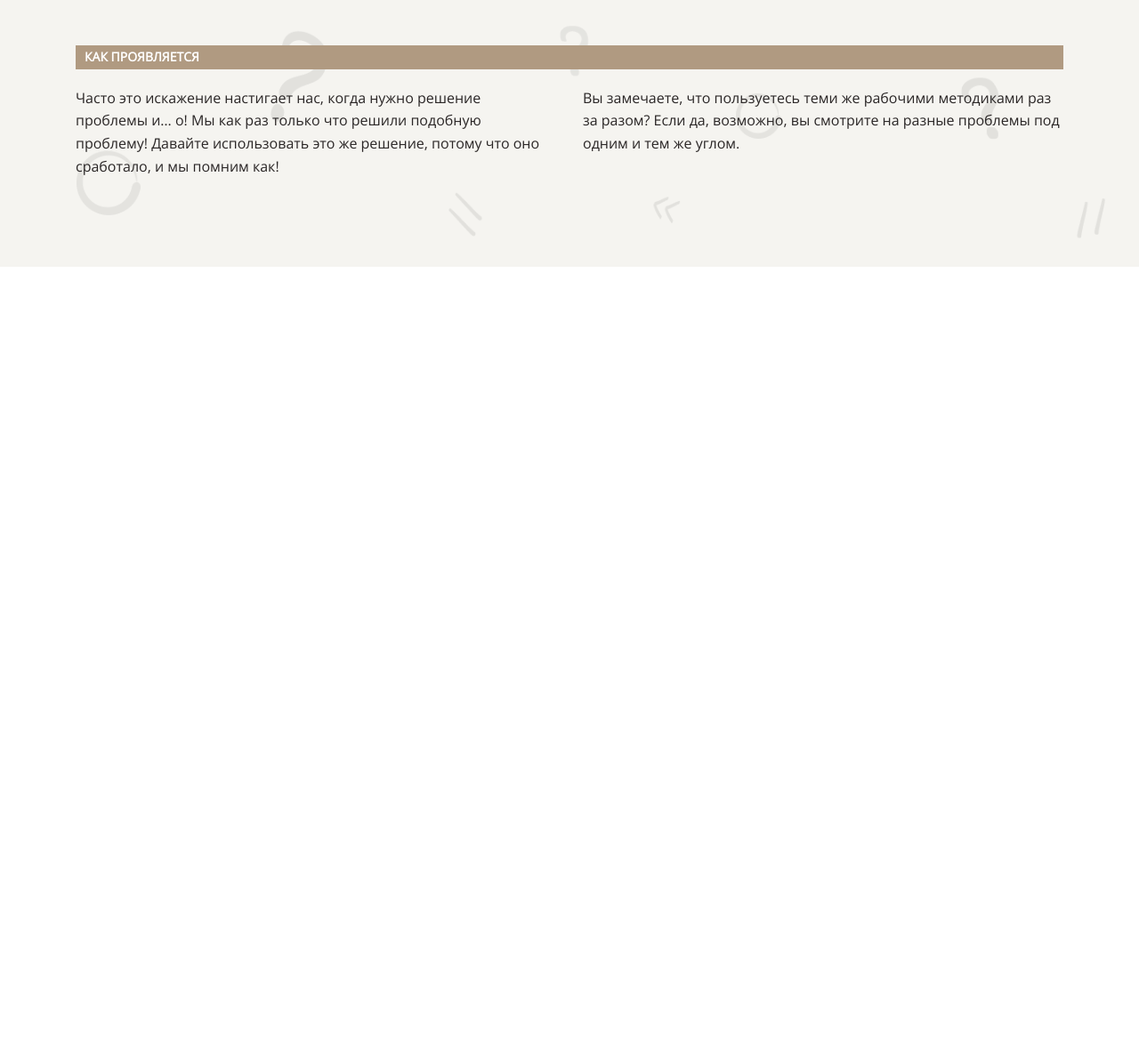
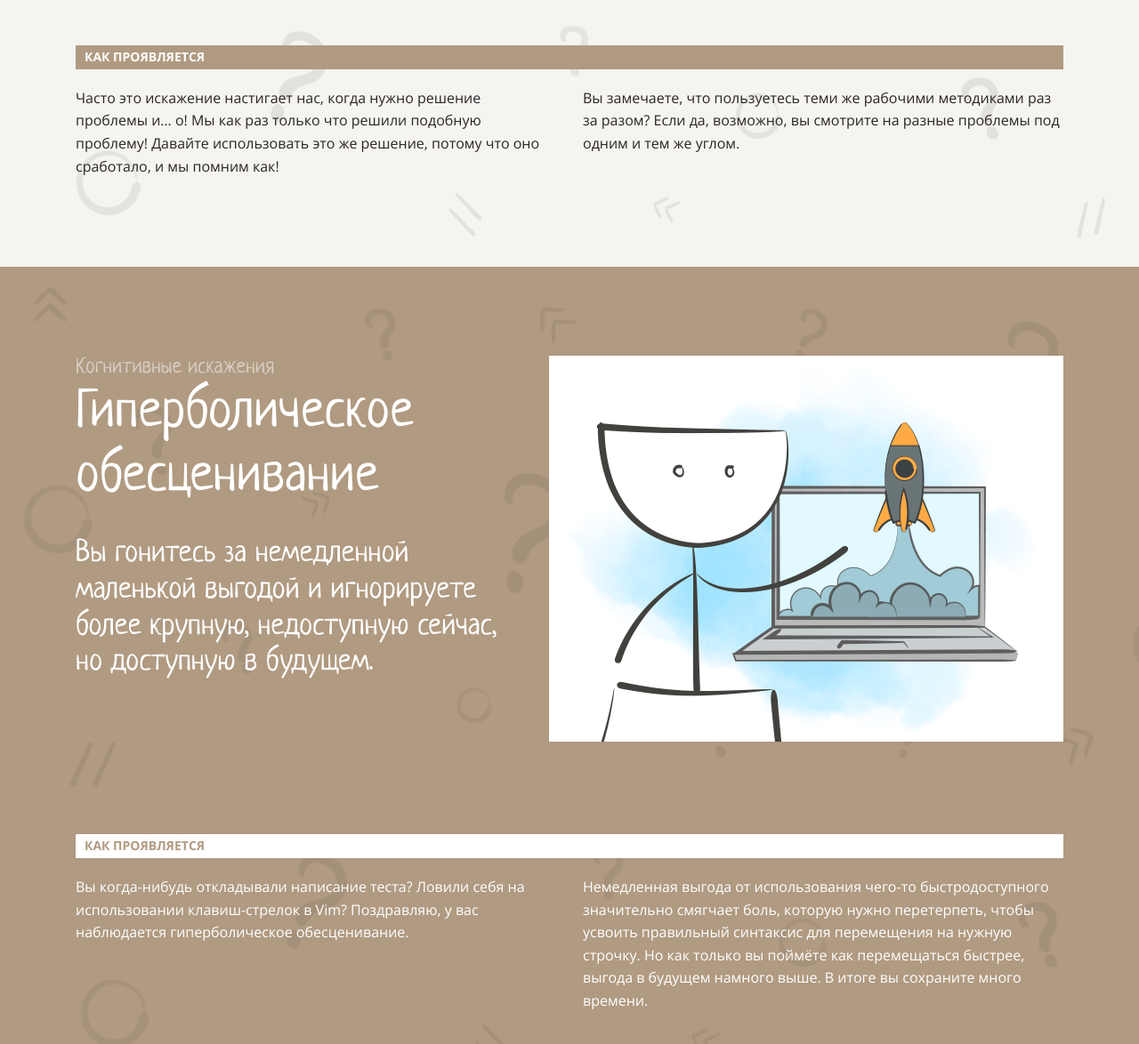
Before and after one commit to Lukyanau-Anton/layout-designer-project-58, a website: page src/index.html in a window 1280 px wide. Shown: the part 5060-6234 px from the top of the page at 89% size. Before the commit the page ends 5360 px from the top, so only its background shows below. Drawn offline with Linux system fonts and the light colour scheme.

Commit message:
add 7 page

```diff
--- a/src/index.html
+++ b/src/index.html
@@ -84,7 +84,7 @@
                                 Вы даёте более высокую оценку тем событиям, которые произошли недавно, и недооцениваете более старые.
                             </p>
                         </a>
-                        <a href="#" class="box box-hover">
+                        <a href="#hyperbolic-depreciation" class="box box-hover">
                             <p class="number">
                                 4
                             </p>
@@ -214,6 +214,40 @@
             </div>
         </section>
         <!-- 7 page -->
+        <section class="seventh-page bg-img bg-brown" id="hyperbolic-depreciation">
+            <div class="container seventh-page">
+                <div class="page-title">
+                    <div class="header-page">
+                        <p class="fnt-sz-24 brown-section">Когнитивные искажения</p>
+                        <h2 class="header-section brown-section">Гиперболическое обесценивание</h2>
+                        <p class="subtitle brown-section">Вы гонитесь за немедленной маленькой выгодой и игнорируете более крупную, недоступную сейчас, но доступную в будущем.</p>
+                    </div>
+                    <div class="img-page">
+                        <img src="/src/img/2.png" alt="hyperbolic-depreciation">
+                    </div>
+                </div>
+                <div class="description-section">
+                    <div class="description brown-section">
+                        <h3 class="title-description brown-section">
+                            Как проявляется
+                        </h3>
+                    </div>
+                    <div class="descriprion columns brown-section">
+                        <div class="left-column column">
+                            <p>
+                                Вы когда-нибудь откладывали написание теста? Ловили себя на использовании клавиш-стрелок в Vim? Поздравляю, у вас наблюдается гиперболическое обесценивание.
+                            </p>
+                        </div>
+                        <div class="right-column column">
+                            <p>
+                                Немедленная выгода от использования чего-то быстродоступного значительно смягчает боль, которую нужно перетерпеть, чтобы усвоить правильный синтаксис для перемещения на нужную строчку. Но как только вы поймёте как перемещаться быстрее, выгода в будущем намного выше. В итоге вы сохраните много времени.
+                            </p>
+                        </div>
+                    </div>
+                </div>
+            </div>
+        </section>
+
     </main>
 
     <footer>
--- a/src/style/style.css
+++ b/src/style/style.css
@@ -15,6 +15,12 @@
     font-weight: 400;
     font-family: Neucha;
     src: url("/src/fonts/Neucha-Regular.ttf");
+}
+
+@font-face {
+    font-weight: 700;
+    font-family: "Open Sans";
+    src: url("/src/fonts/OpenSans-Bold.ttf");
 }
 
 :root {
@@ -358,3 +364,7 @@ p {
 }
 
 /* 7 page */
+
+.seventh-page::before {
+    height: 938.35px;
+}
```
Also changed, not shown: src/fonts/OpenSans-Bold.ttf (added).
